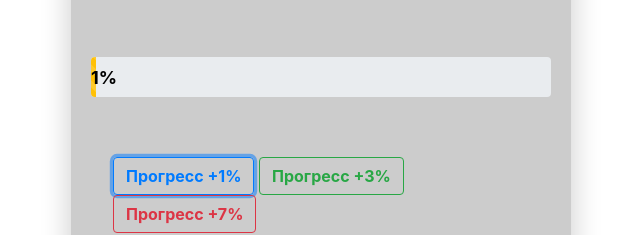
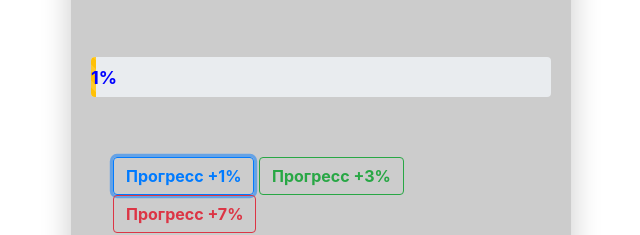
Before and after one commit to Geram29/skillfactory-module6-A6.8-Gerasimov, a plain HTML site: page index.html in a window 1280 px wide. Both pictures are taken after a click on the button "Прогресс +1%". Shown: the part 234-469 px from the top of the page, 319-959 px from the left. Drawn offline with Linux system fonts and the light colour scheme.

Commit message:
Add files via upload

```diff
--- a/index.html
+++ b/index.html
@@ -16,10 +16,7 @@
 			    id="my-progress-bar"
 			    class="progress-bar progress-bar-striped bg-warning progress-bar-animated"
 			    role="progressbar"
-			    style="width: 0%"
-			    aria-valuenow="0"
-			    aria-valuemin="0"
-			    aria-valuemax="100">
+			    style="width: 0%">
 			  </div>
 			</div>
 			<div class="group-buttons">
@@ -37,11 +34,15 @@
 	    	function funcProgress(pcProgress) {
 	    		totalProgress = totalProgress + pcProgress;
 	    		// console.log(String(totalProgress) + "%")
+	    		console.log(pcProgress)
+	    		if (pcProgress === 1) {$(".progress-bar").css('color', 'blue');};
+	    		if (pcProgress === 3) {$(".progress-bar").css('color', 'green');};
+	    		if (pcProgress === 7) {$(".progress-bar").css('color', 'red');};
 	    		if (totalProgress > 100) {
 	    			totalProgress = 100;
-	    			$( "button" ).prop( "disabled", true );
+	    			$( "button" ).prop( "disabled", true);
 	    		};
-	    		$("#my-progress-bar").width(String(totalProgress) + "%")
+	    		$("#my-progress-bar").width(String(totalProgress) + "%");
 	    		$('.progress-bar').text(totalProgress + '%');
 	    	}
 	    </script>
```
